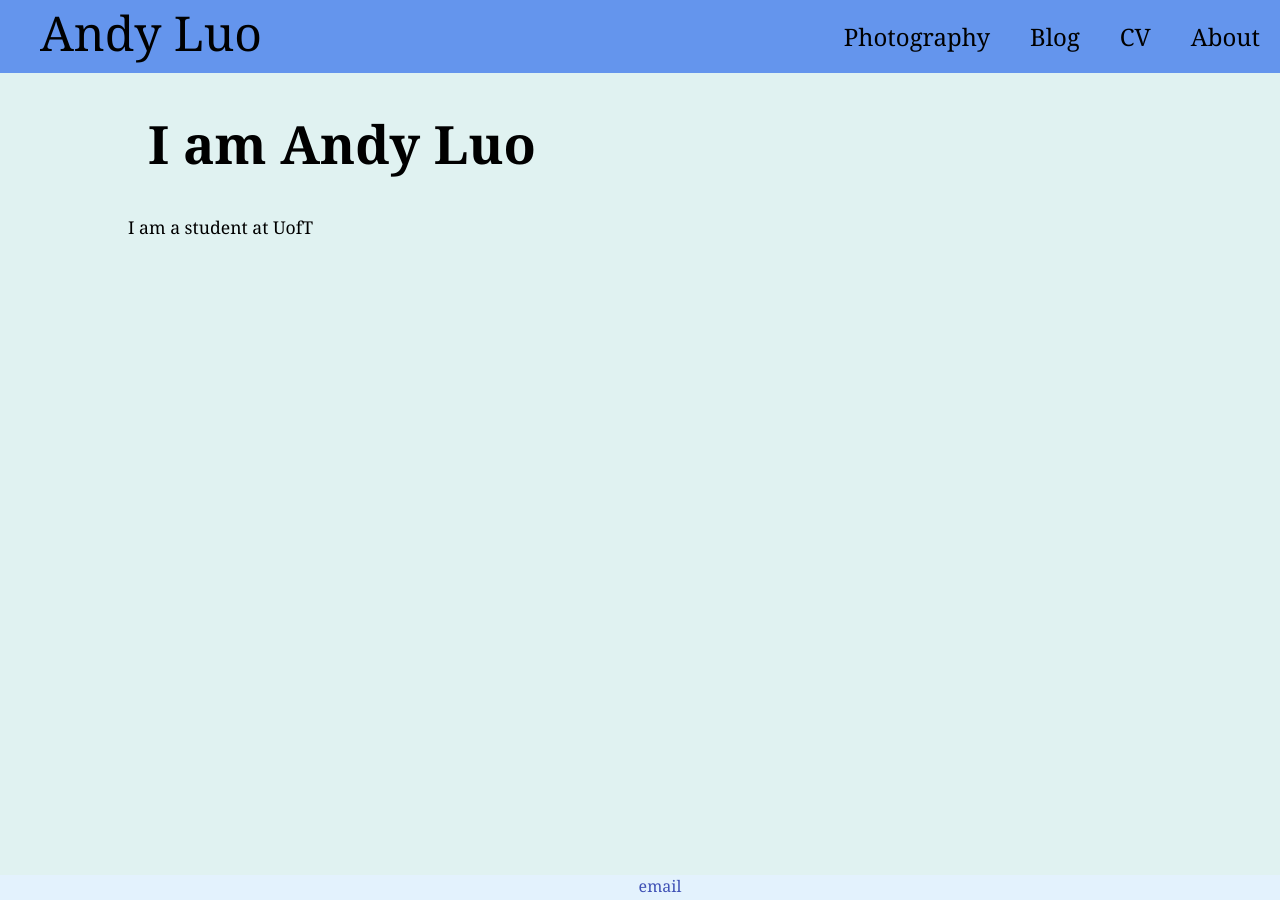
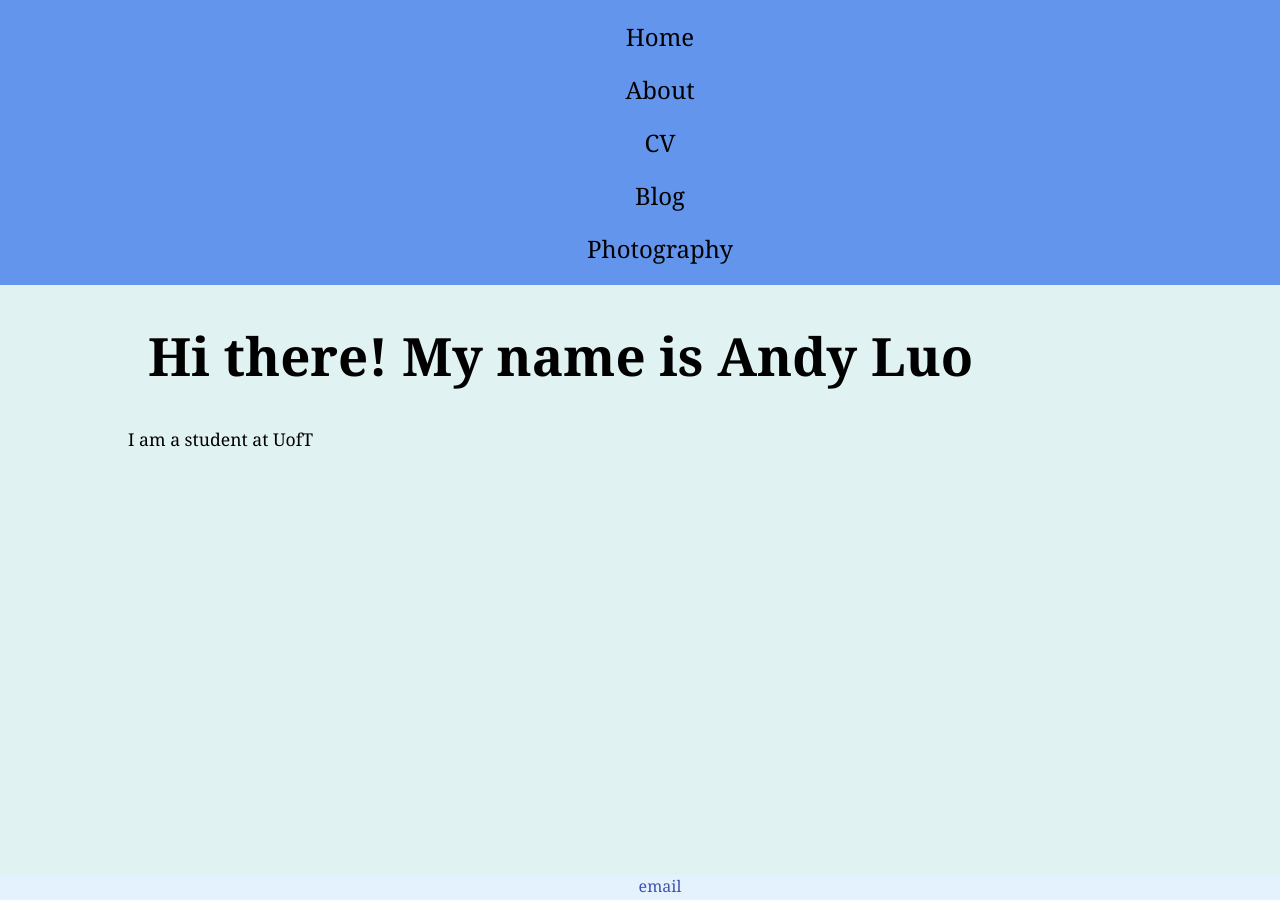
Before and after one commit to Andy8647/Andy8647.github.io, a Jekyll site: the page built from index.html, in a window 1280 px wide. Built offline with Jekyll 4.4.1, drawn with Linux system fonts in a browser that asks for light colours.

Commit message:
navi bar modify

```diff
--- a/_layouts/default.html
+++ b/_layouts/default.html
@@ -8,7 +8,9 @@
   <body>
     <div class="navibar">
       <ul>
-        <a href="/" class="naviHead"> Andy Luo</a>
+		<li class="naviLi">
+			<a href="/" class="naviLiA"> Home </a>
+		  </li>
         <li class="naviLi">
           <a href="/about" class="naviLiA"> About </a>
         </li>
--- a/css/styles.css
+++ b/css/styles.css
@@ -18,7 +18,7 @@
 }
 
 .naviLi {
-  float: right;
+  float: middle;
   display: list-item;
   margin: 20px;
 }
--- a/index.html
+++ b/index.html
@@ -4,7 +4,7 @@
 ---
 <div class="blurb">
 	<div class="texts">
-		<h1>I am Andy Luo</h1>
+		<h1>Hi there! My name is Andy Luo</h1>
 		<p>
 			I am a student at UofT
 		</p>
```
